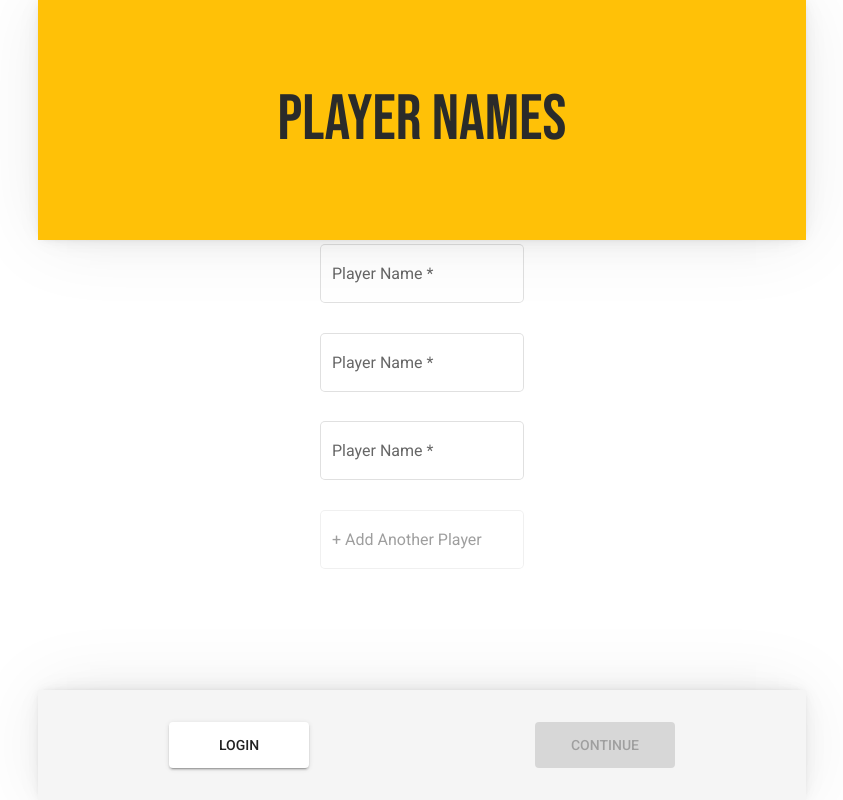
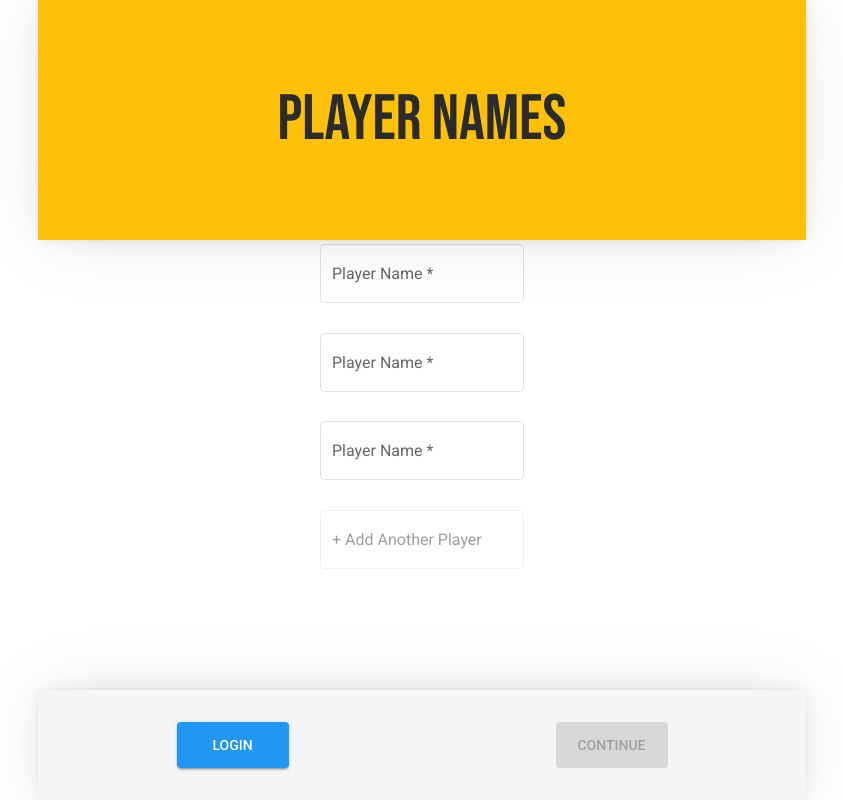
Before and after one commit to pkuzmickas/whist-assist, an Angular app: page / in a window 1280 px wide. Shown: the whole page, without its empty margins (218-1061 px from the left). Built offline with nearby package versions, Linux system fonts and the light colour scheme.

Commit message:
Refactored Navigation; Started working on page2

```diff
--- a/src/app/landing/bottom/bottom.component.css
+++ b/src/app/landing/bottom/bottom.component.css
@@ -11,9 +11,18 @@
   padding-top: 4vh;
   padding-bottom: 4vh;
 }
-.login {
+.col {
+  padding-left: 0!important;
+  padding-right: 0!important;
+}
+.container {
+  padding-right: 20px;
+  padding-left: 20px;
+}
+.setup-button {
   width: 10em;
   height: 3.3em;
+  width: 8em;
 }
 /* For Desktop */
 @media only screen and (min-width: 768px) {
--- a/src/app/landing/bottom/bottom.component.html
+++ b/src/app/landing/bottom/bottom.component.html
@@ -1,10 +1,15 @@
 <div class="bottom">
+  <div class="container">
   <div class="row bot-buttons">
-    <div class="col center pl-5">
-      <button mat-raised-button color="secondary" class="login">LOGIN</button>
+    <div class="col center pl-3">
+      <button mat-raised-button color="accent" class="setup-button" (click)="onButtonClick('button1')">{{button1Text}}</button>
     </div>
-    <div class="col center pr-5">
-      <button mat-raised-button color="primary" [disabled]="!stageValid" class="login" (click)='test()'>CONTINUE</button>
+    <div *ngIf="backEnabled" class="col center">
+      <button mat-raised-button class="setup-button" (click)="onButtonClick('BACK')">BACK</button>
+    </div>
+    <div class="col center pr-3">
+      <button mat-raised-button color="primary" [disabled]="!stageValid" class="setup-button" (click)="onButtonClick('button2')">{{button2Text}}</button>
     </div>
   </div>
 </div>
+</div>
--- a/src/app/landing/bottom/bottom.component.ts
+++ b/src/app/landing/bottom/bottom.component.ts
@@ -1,4 +1,4 @@
-import { Component, OnInit, Input } from '@angular/core';
+import { Component, OnInit, Input, Output, EventEmitter } from '@angular/core';
 
 @Component({
   selector: 'app-bottom',
@@ -8,9 +8,13 @@ import { Component, OnInit, Input } from '@angular/core';
 export class BottomComponent {
 
   @Input() stageValid: boolean;
+  @Input() backEnabled: boolean;
+  @Input() button1Text: string;
+  @Input() button2Text: string;
+  @Output() buttonClicked = new EventEmitter();
 
   constructor() { }
-  test() {
-    console.log(this.stageValid);
+  onButtonClick(buttonName) {
+    this.buttonClicked.emit(buttonName);
   }
 }
--- a/src/app/landing/landing.component.css
+++ b/src/app/landing/landing.component.css
@@ -6,3 +6,6 @@
 .bottom-padding {
   padding-bottom: 15vh;
 }
+.top-padding {
+  padding-top: 30vh;
+}
--- a/src/app/landing/landing.component.html
+++ b/src/app/landing/landing.component.html
@@ -1,8 +1,21 @@
-<app-top></app-top>
+<app-top [text]="getTopTitle()"></app-top>
 <div class="background">
   <div class="container">
-    <app-names (isValid)='onValidityChange($event)' ></app-names>
+    <div class='top-padding'></div>
+    <div [ngSwitch]="currentStage">
+      <app-names
+        *ngSwitchCase="LandingStage.NAME_STAGE"
+        (isValid)="onValidityChange($event)"
+      ></app-names>
+      <div *ngSwitchDefault>MORE GOOD THINGS ARE COMING!</div>
+    </div>
     <div class="bottom-padding"></div>
   </div>
 </div>
-<app-bottom [stageValid]='isStageValid'></app-bottom>
+<app-bottom
+  (buttonClicked)="onBottomButtonClicked($event)"
+  [backEnabled]="currentStage!=LandingStage.NAME_STAGE"
+  [stageValid]="isStageValid"
+  button1Text="LOGIN"
+  [button2Text]="button2Text"
+></app-bottom>
--- a/src/app/landing/landing.component.ts
+++ b/src/app/landing/landing.component.ts
@@ -1,4 +1,9 @@
 import { Component, OnInit } from '@angular/core';
+
+enum LandingStage {
+  NAME_STAGE,
+  OPTIONS_STAGE
+}
 
 @Component({
   selector: 'app-landing',
@@ -7,19 +12,38 @@ import { Component, OnInit } from '@angular/core';
 })
 
 export class LandingComponent {
+  LandingStage = LandingStage; // For HTML to recognise the enum
   currentStage: LandingStage;
   isStageValid: boolean;
+  button2Text: string;
 
   constructor() {
     this.currentStage = LandingStage.NAME_STAGE;
     this.isStageValid = false;
+    this.button2Text = 'CONTINUE';
   }
   onValidityChange(isValid: boolean) {
-    console.log(isValid);
     this.isStageValid = isValid;
   }
+  getTopTitle(): string {
+    if (this.currentStage === LandingStage.NAME_STAGE) {
+      return 'PLAYER NAMES';
+    } else if (this.currentStage === LandingStage.OPTIONS_STAGE) {
+      return 'EXTRA OPTIONS';
+    }
+  }
+  onBottomButtonClicked(buttonName) {
+    if (buttonName === 'button2') {
+      if (this.currentStage === LandingStage.NAME_STAGE) {
+        this.currentStage = LandingStage.OPTIONS_STAGE;
+        this.button2Text = 'START GAME';
+      }
+    } else if (buttonName === 'BACK') {
+      this.currentStage = LandingStage.NAME_STAGE;
+      this.button2Text = 'CONTINUE';
+    } else if (buttonName === 'button1') {
+
+    }
+  }
+
 }
-
-enum LandingStage {
-  NAME_STAGE
-}
--- a/src/app/landing/names/names.component.css
+++ b/src/app/landing/names/names.component.css
@@ -1,8 +1,5 @@
 .name {
   font-size: 2em;
-}
-.top-padding {
-  padding-top: 30vh;
 }
 .remover {
   position: absolute;
@@ -10,3 +7,9 @@
   margin-left: 10px;
   color: rgba(0, 0, 0, 0.38);
 }
+.remover :hover {
+  cursor: pointer;
+}
+.lastname :hover {
+  cursor: pointer;
+}
--- a/src/app/landing/names/names.component.html
+++ b/src/app/landing/names/names.component.html
@@ -1,4 +1,3 @@
-<div class='top-padding'></div>
 <div class="row" *ngFor="let name of playerNames.controls; index as i">
   <div class="col center">
     <mat-form-field appearance="outline" color="accent">
--- a/src/app/landing/top/top.component.html
+++ b/src/app/landing/top/top.component.html
@@ -2,7 +2,7 @@
   <div class="title-bg">
     <div class="center pad">
       <span class="title title-font" color="primary">
-        PLAYER NAMES
+        {{text}}
       </span>
     </div>
   </div>
--- a/src/app/landing/top/top.component.ts
+++ b/src/app/landing/top/top.component.ts
@@ -1,15 +1,14 @@
-import { Component, OnInit } from '@angular/core';
+import { Component, OnInit, Input } from '@angular/core';
 
 @Component({
   selector: 'app-top',
   templateUrl: './top.component.html',
   styleUrls: ['./top.component.css']
 })
-export class TopComponent implements OnInit {
+export class TopComponent {
+
+  @Input() text: string;
 
   constructor() { }
 
-  ngOnInit() {
-  }
-
 }
```
Lines whose indentation alone changed are shown as unchanged.
